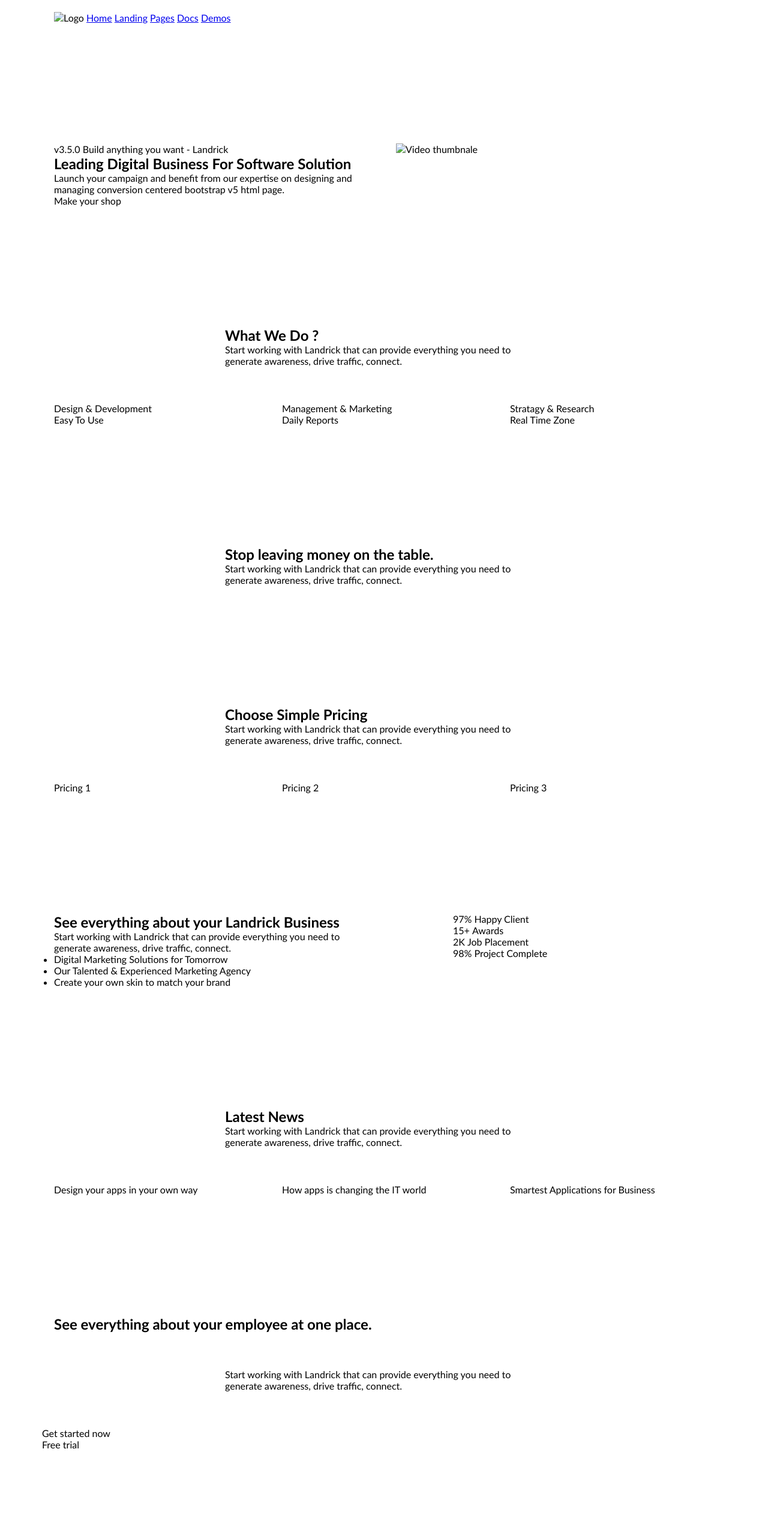
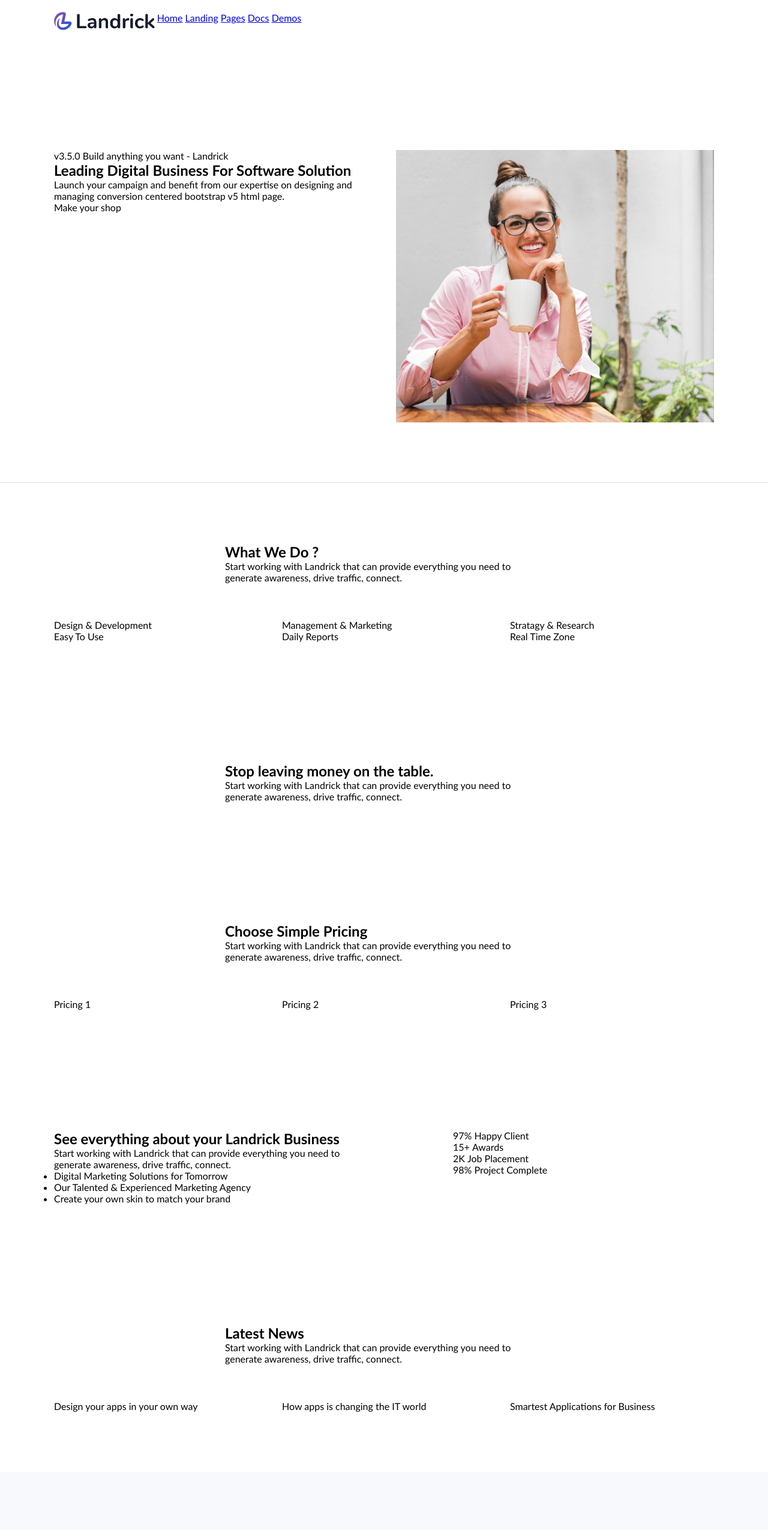
Before and after one commit to front-end-by-rimantas/30-grupe-portfolio, a website: page index.html in a window 1280 px wide. Shown: the part 80-2630 px from the top of the page at 60% size. Drawn offline with Linux system fonts and the light colour scheme.

Commit message:
Initial style update #3

```diff
--- a/css/base/base.css
+++ b/css/base/base.css
@@ -0,0 +1,23 @@
+img {
+  display: inline-block;
+  max-width: 100%;
+  object-fit: contain;
+  object-position: center;
+}
+
+.bg-white {
+  background-color: #fff;
+}
+
+.bg-light {
+  background-color: var(--light-color);
+}
+
+.bg-dark {
+  background-color: var(--dark-color);
+  color: #fff;
+}
+
+.bottom-border {
+  border-bottom: 1px solid #ddd;
+}
--- a/css/base/variables.css
+++ b/css/base/variables.css
@@ -0,0 +1,8 @@
+:root {
+  --main-color: #2f55d4;
+  --danger-color: #e43f52;
+  --warning-color: #f17425;
+  --success-color: #2eca8b;
+  --light-color: #f8f9fc;
+  --dark-color: #202942;
+}
--- a/css/components/header.css
+++ b/css/components/header.css
@@ -0,0 +1,5 @@
+header {
+}
+header .logo {
+  height: 30px;
+}
--- a/index.html
+++ b/index.html
@@ -11,10 +11,10 @@
 
 <body>
     <!-- header start -->
-    <header class="container">
+    <header class="container bg-white">
         <div class="row">
             <div class="col-12">
-                <img src="#" alt="Logo" class="logo">
+                <img src="./img/logo-dark.png" alt="Logo" class="logo">
                 <nav class="hidden visible-lg">
                     <a href="#">Home</a>
                     <a href="#">Landing</a>
@@ -29,7 +29,7 @@
     <!-- header end -->
 
     <!-- hero start -->
-    <section class="container">
+    <section class="container bg-white bottom-border">
         <div class="row">
             <div class="col-12 col-md-8 col-lg-6">
                 <div class="badge"><span class="version">v3.5.0</span> Build anything you want - Landrick</div>
@@ -39,7 +39,7 @@
             </div>
             <div class="col-12 col-md-4 col-lg-6">
                 <div class="promo-video">
-                    <img src="#" alt="Video thumbnale">
+                    <img src="./img/busi01.jpg" alt="Video thumbnale">
                     <div class="play"></div>
                 </div>
             </div>
@@ -48,7 +48,7 @@
     <!-- hero end -->
 
     <!-- what we do start -->
-    <section class="container">
+    <section class="container bg-white">
         <div class="row">
             <div class="col-12 col-md-10 ml-md-1 col-lg-8 ml-lg-2 col-xl-6 ml-xl-3">
                 <h2>What We Do ?</h2>
@@ -67,7 +67,7 @@
     <!-- what we do end -->
 
     <!-- stop leaving start -->
-    <section class="container">
+    <section class="container bg-white">
         <div class="row">
             <div class="col-12 col-md-10 ml-md-1 col-lg-8 ml-lg-2 col-xl-6 ml-xl-3">
                 <h2>Stop leaving money on the table.</h2>
@@ -79,7 +79,7 @@
     <!-- stop leaving end -->
 
     <!-- pricing start -->
-    <section class="container">
+    <section class="container bg-white">
         <div class="row">
             <div class="col-12 col-md-10 ml-md-1 col-lg-8 ml-lg-2 col-xl-6 ml-xl-3">
                 <h2>Choose Simple Pricing</h2>
@@ -95,7 +95,7 @@
     <!-- pricing end -->
 
     <!-- achievements start -->
-    <section class="container">
+    <section class="container bg-white">
         <div class="row">
             <div class="col-12 col-lg-6">
                 <h2>See everything about your <span>Landrick</span> Business</h2>
@@ -129,7 +129,7 @@
     <!-- achievements end -->
 
     <!-- blog start -->
-    <section class="container">
+    <section class="container bg-white">
         <div class="row">
             <div class="col-12 col-md-10 ml-md-1 col-lg-8 ml-lg-2 col-xl-6 ml-xl-3">
                 <h2>Latest News</h2>
@@ -145,7 +145,7 @@
     <!-- blog end -->
 
     <!-- see everything start -->
-    <section class="container">
+    <section class="container bg-light">
         <div class="row">
             <h2 class="col-12">See everything about your employee at one place.</h2>
         </div>
@@ -160,7 +160,7 @@
     <!-- see everything end -->
 
     <!-- footer start -->
-    <footer class="container">
+    <footer class="container bg-dark">
         <div class="row">
             <div class="col-12 col-lg-4">
                 <img src="#" alt="Footer logo" class="logo">
@@ -206,19 +206,19 @@
             </div>
             <div class="col-12 col-sm-6">
                 <a href="#">
-                    <img src="#" alt="Payment method">
+                    <img src="./img/american-ex.png" alt="Payment method - american express">
                 </a>
                 <a href="#">
-                    <img src="#" alt="Payment method">
+                    <img src="./img/discover.png" alt="Payment method - discover">
                 </a>
                 <a href="#">
-                    <img src="#" alt="Payment method">
+                    <img src="./img/master-card.png" alt="Payment method - master card">
                 </a>
                 <a href="#">
-                    <img src="#" alt="Payment method">
+                    <img src="./img/paypal.png" alt="Payment method - paypal">
                 </a>
                 <a href="#">
-                    <img src="#" alt="Payment method">
+                    <img src="./img/visa.png" alt="Payment method - visa">
                 </a>
             </div>
         </div>
```
Also changed, not shown: img/2.jpg (added), img/american-ex.png (added), img/blog-01.jpg (added), img/blog-02.jpg (added), img/blog-03.jpg (added), img/busi01.jpg (added), img/discover.png (added), img/logo-dark.png (added), img/master-card.png (added), img/paypal.png (added), img/visa.png (added), 1 other file.
